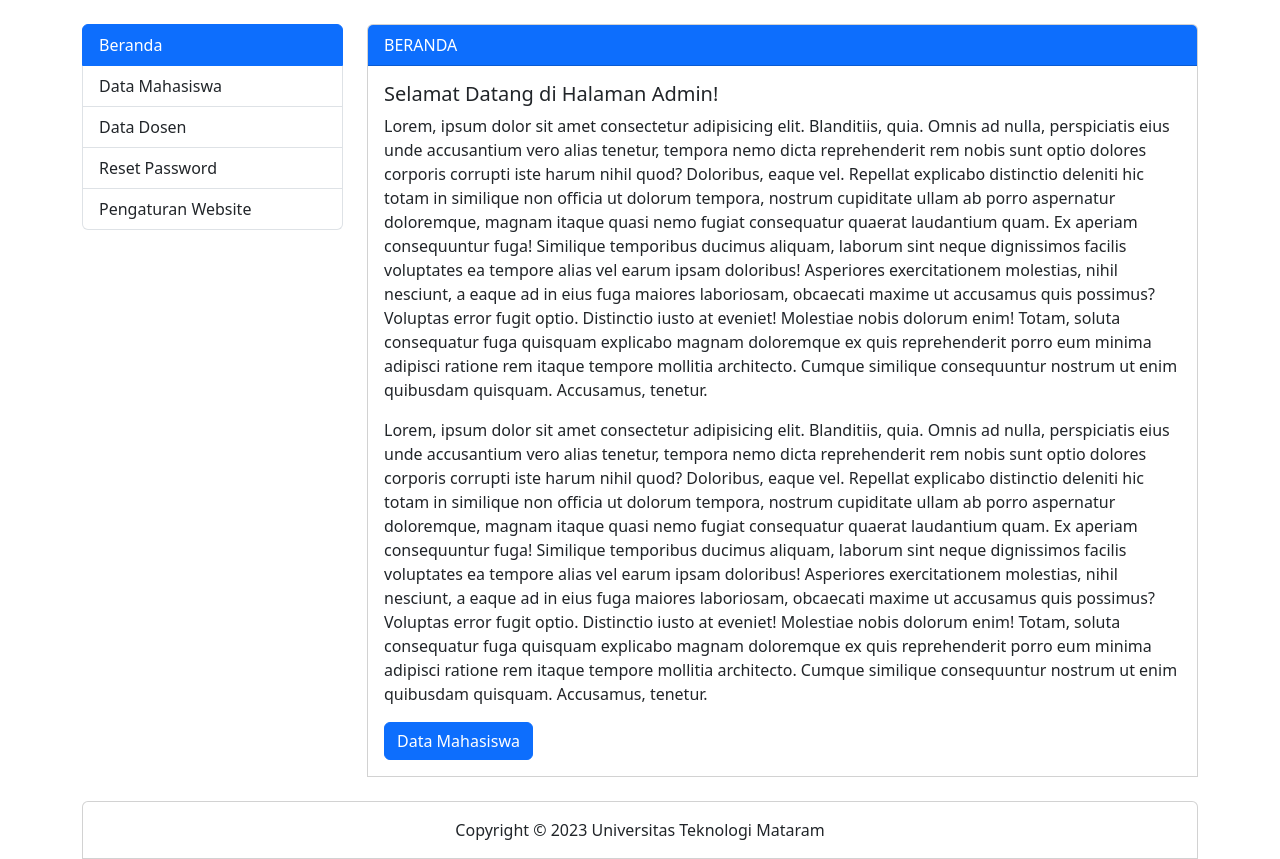
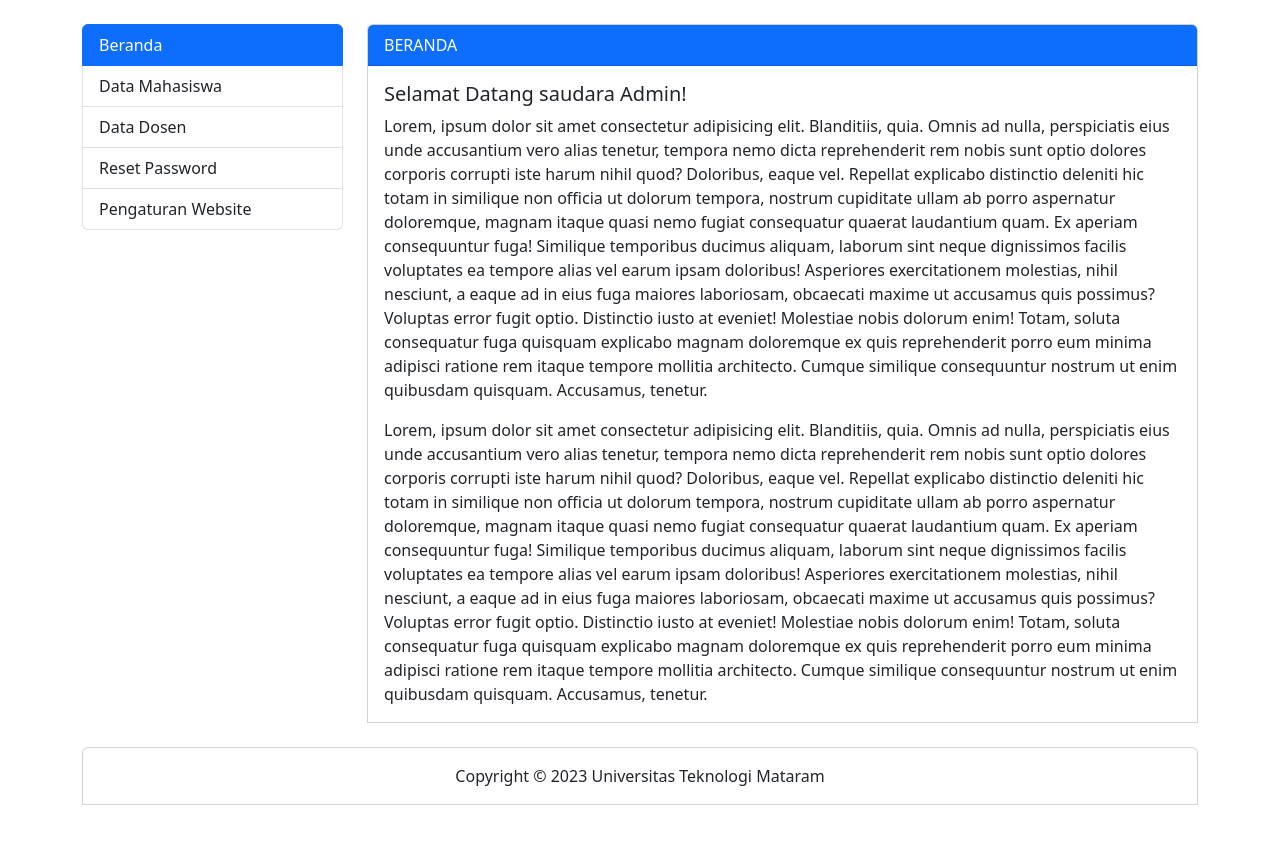
Before and after one commit to alfian742/crud-php, a PHP site: the page made by [new-code]/beranda.php in a window 1280 px wide. Shown: the part 56-915 px from the top of the page. After the commit the page ends 861 px from the top, so only its background shows below. Run offline with PHP 8.4, Linux system fonts and the light colour scheme; a user stored in the database is signed in.

Commit message:
Update code

```diff
--- a/[new-code]/beranda.php
+++ b/[new-code]/beranda.php
@@ -10,14 +10,13 @@ if (isset($_SESSION['email']) and isset($_SESSION['level'])) {
             BERANDA
         </div>
         <div class="card-body">
-            <h5 class="card-title">Selamat Datang di Halaman Admin!</h5>
+            <h5 class="card-title">Selamat Datang saudara <?= $_SESSION['nama_lengkap']; ?>!</h5>
             <p class="card-text">
                 Lorem, ipsum dolor sit amet consectetur adipisicing elit. Blanditiis, quia. Omnis ad nulla, perspiciatis eius unde accusantium vero alias tenetur, tempora nemo dicta reprehenderit rem nobis sunt optio dolores corporis corrupti iste harum nihil quod? Doloribus, eaque vel. Repellat explicabo distinctio deleniti hic totam in similique non officia ut dolorum tempora, nostrum cupiditate ullam ab porro aspernatur doloremque, magnam itaque quasi nemo fugiat consequatur quaerat laudantium quam. Ex aperiam consequuntur fuga! Similique temporibus ducimus aliquam, laborum sint neque dignissimos facilis voluptates ea tempore alias vel earum ipsam doloribus! Asperiores exercitationem molestias, nihil nesciunt, a eaque ad in eius fuga maiores laboriosam, obcaecati maxime ut accusamus quis possimus? Voluptas error fugit optio. Distinctio iusto at eveniet! Molestiae nobis dolorum enim! Totam, soluta consequatur fuga quisquam explicabo magnam doloremque ex quis reprehenderit porro eum minima adipisci ratione rem itaque tempore mollitia architecto. Cumque similique consequuntur nostrum ut enim quibusdam quisquam. Accusamus, tenetur.
             </p>
             <p class="card-text">
                 Lorem, ipsum dolor sit amet consectetur adipisicing elit. Blanditiis, quia. Omnis ad nulla, perspiciatis eius unde accusantium vero alias tenetur, tempora nemo dicta reprehenderit rem nobis sunt optio dolores corporis corrupti iste harum nihil quod? Doloribus, eaque vel. Repellat explicabo distinctio deleniti hic totam in similique non officia ut dolorum tempora, nostrum cupiditate ullam ab porro aspernatur doloremque, magnam itaque quasi nemo fugiat consequatur quaerat laudantium quam. Ex aperiam consequuntur fuga! Similique temporibus ducimus aliquam, laborum sint neque dignissimos facilis voluptates ea tempore alias vel earum ipsam doloribus! Asperiores exercitationem molestias, nihil nesciunt, a eaque ad in eius fuga maiores laboriosam, obcaecati maxime ut accusamus quis possimus? Voluptas error fugit optio. Distinctio iusto at eveniet! Molestiae nobis dolorum enim! Totam, soluta consequatur fuga quisquam explicabo magnam doloremque ex quis reprehenderit porro eum minima adipisci ratione rem itaque tempore mollitia architecto. Cumque similique consequuntur nostrum ut enim quibusdam quisquam. Accusamus, tenetur.
             </p>
-            <a href="mahasiswa-data.php" class="btn btn-primary">Data Mahasiswa</a>
         </div>
     </div>
 
```
